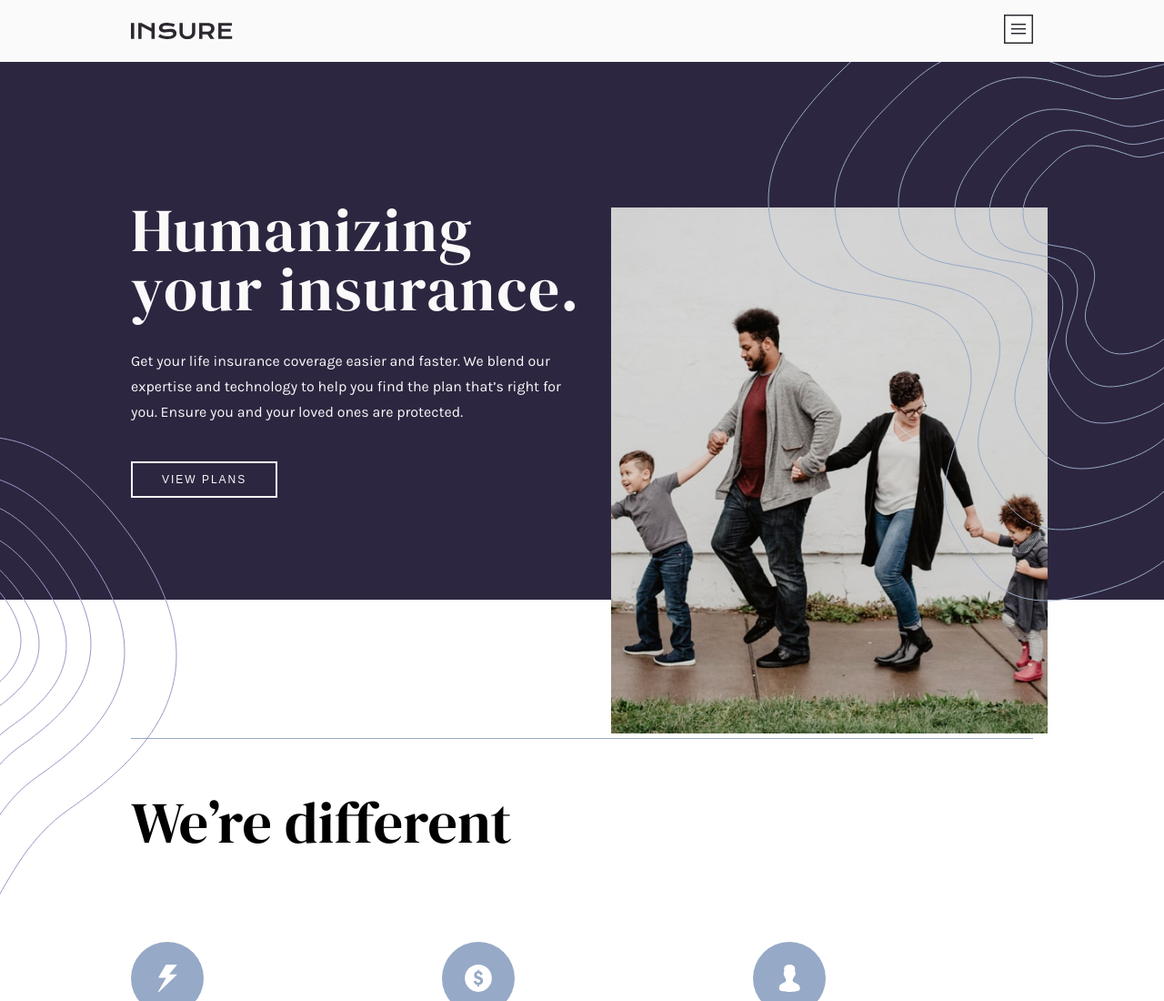
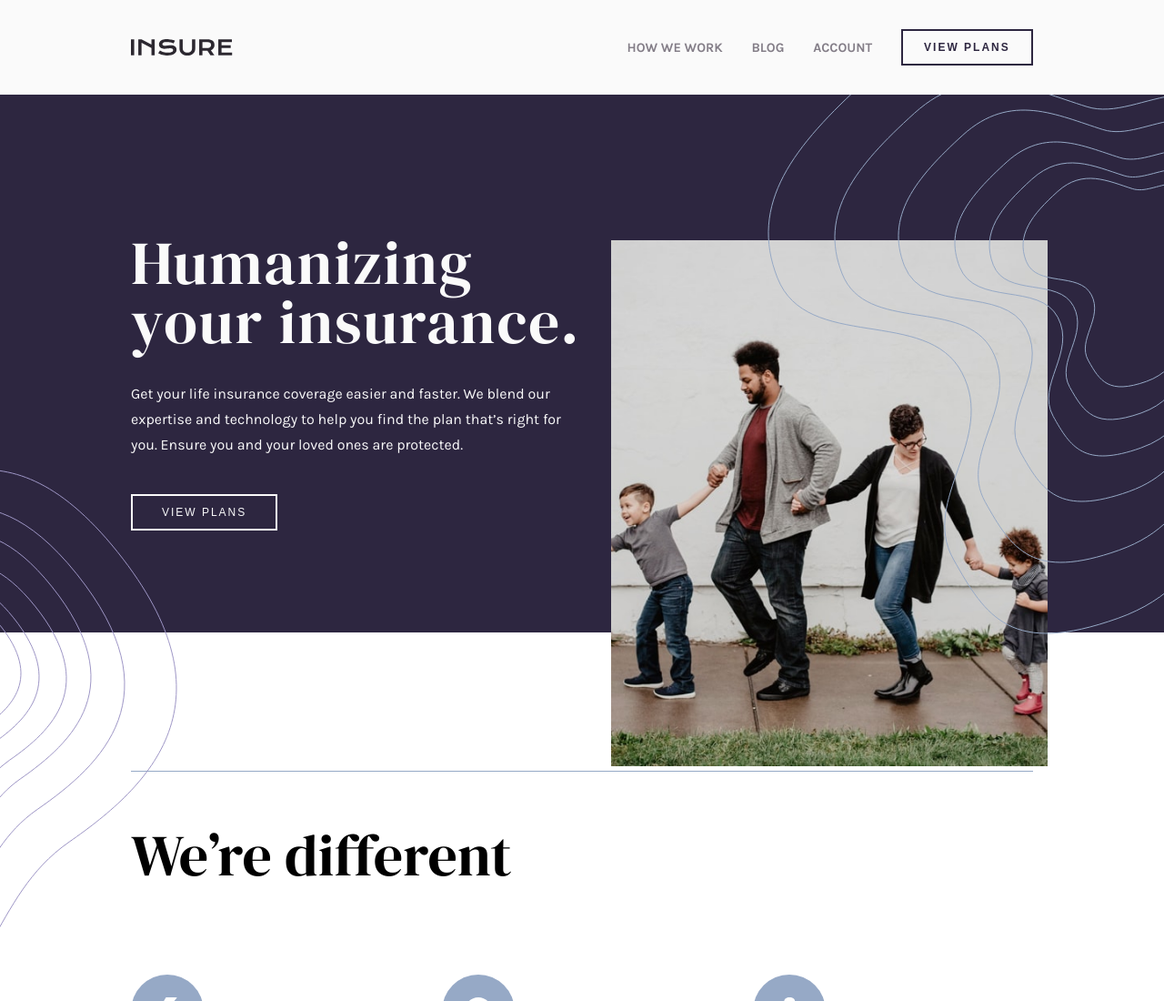
Before and after one commit to Codeyenum/insure-landing-page-master, a plain HTML site: page index.html in a window 1280 px wide. Shown: the top 1100 px of the page at 91% size. Drawn offline with Linux system fonts and the light colour scheme.

Commit message:
desktop nav

```diff
--- a/index.html
+++ b/index.html
@@ -28,13 +28,18 @@
             <img class="menu_icon" src="./images/icon-hamburger.svg" alt="">
             <img class="close_icon hide" src="./images/icon-close.svg" alt="">
         </nav>
+        <nav class="desktop_nav">
+            <a href="">How we work</a>
+            <a href="">Blog</a>
+            <a href="">Account</a>
+            <button>View plans</button>
+        </nav>
 
     </header>
     <main>
         <section class="intro_section">
             <picture>
-                <source class="intro_img" srcset="./images/image-intro-desktop.jpg"
-                    media="(min-width: 1020px)">
+                <source class="intro_img" srcset="./images/image-intro-desktop.jpg" media="(min-width: 1020px)">
                 <img class="intro_img" src="./images/image-intro-desktop.jpg" alt="">
             </picture>
             <div class="intro_content">
--- a/style.css
+++ b/style.css
@@ -61,6 +61,7 @@ h4 {
     font-size: 1.2rem;
     height: 100vh;
     padding: 2rem 1.5rem;
+    width: 100%;
     max-width: 100vw;
 
     position: absolute;
@@ -94,6 +95,10 @@ h4 {
 .mobile-nav_card img {
     margin: -2rem 0rem;
     max-width: 100vw;
+}
+
+.desktop_nav {
+    display: none;
 }
 
 .intro_section {
@@ -345,6 +350,41 @@ footer a:hover {
         padding: 1rem 9rem;
     }
 
+    .mobile_nav {
+        display: none;
+    }
+
+    .desktop_nav {
+        display: flex;
+        justify-content: space-between;
+        align-items: center;
+        width: 45%;
+    }
+
+    .desktop_nav a {
+        color: var(--darkGrayishViolet);
+        font-size: .9rem;
+        font-weight: 700;
+        text-transform: uppercase;
+        text-decoration: none;
+    }
+
+    .desktop_nav a:hover {
+        color: var(--darkViolet);
+    }
+
+    .desktop_nav button {
+        color: var(--darkViolet);
+        border: 2px solid var(--darkViolet);
+        font-weight: 700;
+        text-transform: uppercase;
+    }
+
+    .desktop_nav button:hover {
+        color: var(--veryLightGray);
+        background-color: var(--darkViolet);
+    }
+
     .intro_section {
         height: 100%;
         margin: 0;
@@ -420,7 +460,6 @@ footer a:hover {
 
     .how-we-work {
         display: flex;
-        /* justify-content: space-between; */
         align-items: center;
         height: 250px;
         width: 100%;
```
